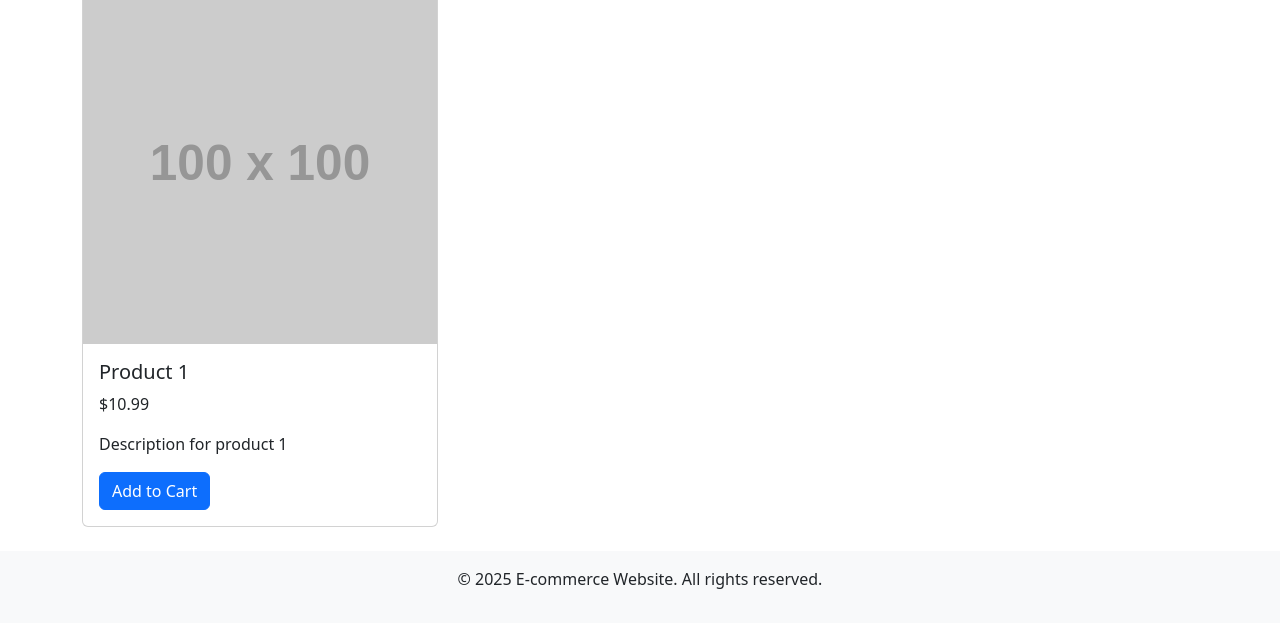
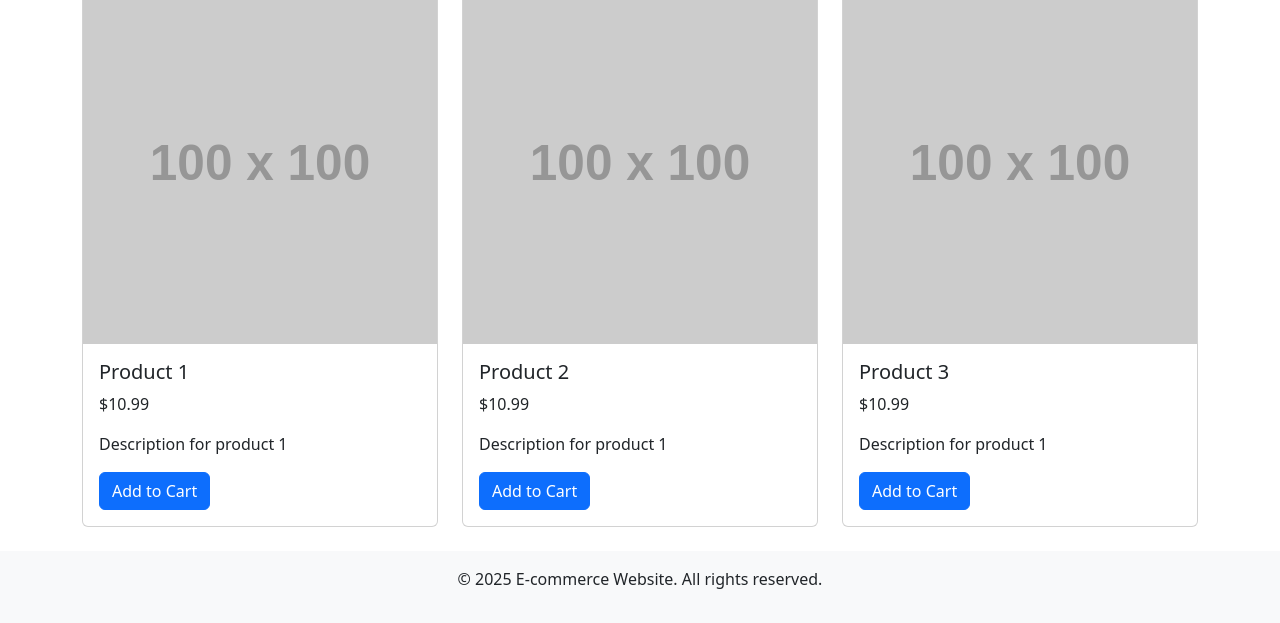
Before and after one commit to hannahj07/e-commerce-webste, a plain HTML site: page index.html in a window 1280 px wide. Shown: the part 303-926 px from the top of the page. Drawn offline with nearby package versions, Linux system fonts and the light colour scheme; placeholder pictures from the web are drawn by us.

Commit message:
changes  1/6/24

```diff
--- a/index.html
+++ b/index.html
@@ -77,6 +77,29 @@
     <script>
       document.addEventListener("DOMContentLoaded", function () {
 
+        const productList = document.querySelector('#product-list')
+        let productHTML = ''
+        fetch('products.json')
+        .then(response => response.json())
+        .then(data => {
+          // console.log(data)
+          data.products.forEach(product => {
+            console.log(product.name)
+            productHTML += `
+            <div class="col-md-4">
+          <div class="card mb-4">
+              <img src="https://placehold.co/100" class="card-img-top" alt="Product 1">
+              <div class="card-body">
+                  <h5 class="card-title"> ${product.name} </h5>
+                  <p class="card-text">$10.99</p>
+                  <p class="card-text">Description for product 1</p>
+                  <button class="btn btn-primary add-to-cart" data-id="1">Add to Cart</button>
+              </div>
+          </div>
+      </div>`
+          });
+           productList.innerHTML = productHTML
+        })
         });
     </script>
   </body>
```
